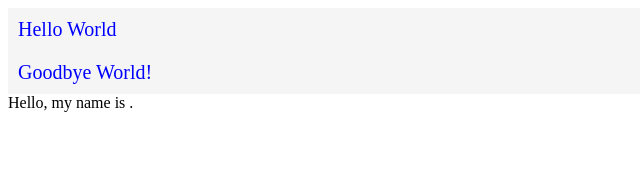
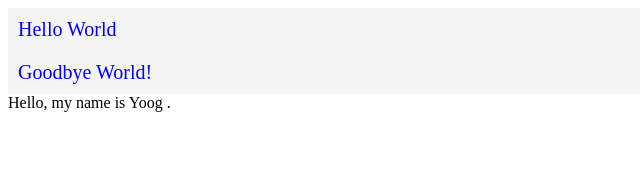
Before and after one commit to yugmani/egg-component, a React (Create React App) app: page / in a window 1280 px wide. Shown: the top 184 px of the page, without its empty margins (0-640 px from the left). Built offline with nearby package versions, Linux system fonts and the light colour scheme.

Commit message:
dependency prop-types install

```diff
--- a/package.json
+++ b/package.json
@@ -3,6 +3,7 @@
   "version": "0.0.0",
   "private": true,
   "dependencies": {
+    "prop-types": "^15.8.1",
     "react": "^17.0.2",
     "react-dom": "^17.0.2"
   },
--- a/src/App.js
+++ b/src/App.js
@@ -9,7 +9,7 @@ export default function App() {
     <div className="container">
       <Message text="Hello World" />
       {Message({ text: 'Goodbye World!' })}
-      <SayHello firstName={true} lastName={false} />
+      <SayHello firstName="Yoog" lastName={false} />
     </div>
   );
 }
--- a/src/SayHello.js
+++ b/src/SayHello.js
@@ -1,4 +1,5 @@
 import React from 'react';
+import PropTypes from 'prop-types';
 
 function SayHello({ firstName, lastName }) {
   return (
@@ -8,21 +9,23 @@ function SayHello({ firstName, lastName }) {
   );
 }
 
-const PropTypes = {
-  string(props, propName, componentName) {
-    if (typeof props[propName] !== 'string') {
-      return new Error(
-        `Hey, the component ${componentName} needs the prop ${propName} to be a string, but you passed a ${typeof props[
-          propName
-        ]}`
-      );
-    }
-  },
+// const PropTypes = {
+//   string(props, propName, componentName) {
+//     if (typeof props[propName] !== 'string') {
+//       return new Error(
+//         `Hey, the component ${componentName} needs the prop ${propName} to be a string, but you passed a ${typeof props[
+//           propName
+//         ]}`
+//       );
+//     }
+//   },
+// };
+
+SayHello.propTypes = {
+  firstName: PropTypes.string.isRequired,
+  lastName: PropTypes.string.isRequired,
 };
 
-SayHello.propTypes = {
-  firstName: PropTypes.string,
-  lastName: PropTypes.string,
-};
+//
 
 export default SayHello;
```
